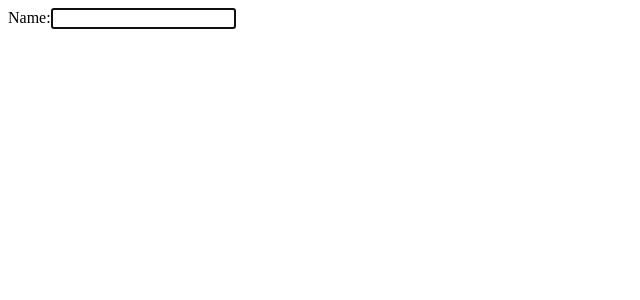
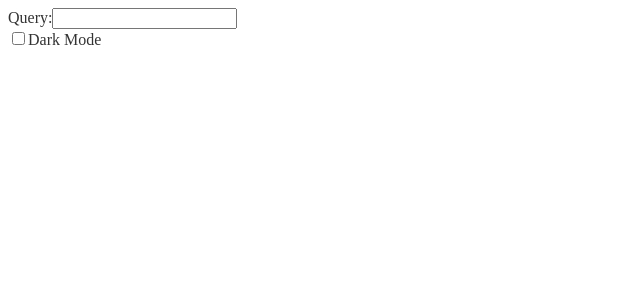
Before and after one commit to ellewright/CourseCareers-React-Unit, a React (Vite) app: page / in a window 1280 px wide. Shown: the top 300 px of the page, without its empty margins (0-640 px from the left). Built offline with nearby package versions, Linux system fonts and the light colour scheme.

Commit message:
Add UseMemoHook.jsx

```diff
--- a/src/App.jsx
+++ b/src/App.jsx
@@ -20,13 +20,14 @@ import RenderRawHTML from "./components/AdvancedComponents/RenderRawHTML"
 import HookRules from "./components/BasicHooks/HookRules"
 import UseRefHook from "./components/BasicHooks/UseRefHook"
 import RefsInClassComponents from "./components/BasicHooks/RefsInClassComponents"
+import UseMemoHook from "./components/BasicHooks/UseMemoHook"
 // import user from './user.json'
 // import './styles.css'
 // import img from './img.jpg'
 
 function App() {
   return (
-    <RefsInClassComponents />
+    <UseMemoHook />
   )
 }
 
--- /dev/null
+++ b/src/components/BasicHooks/UseMemoHook.jsx
@@ -0,0 +1,41 @@
+import { useState, useMemo } from "react"
+
+const LIST = Array(1_000_000)
+    .fill()
+    .map((_, i) => i + 1)
+
+export default function UseMemoHook() {
+    const [query, setQuery] = useState("")
+    const [isDarkMode, setIsDarkMode] = useState(false)
+
+    const filteredList = useMemo(() => {
+        console.log("In memo")
+        return LIST.filter(n => n.toString().includes(query))
+    }, [query]) // prevents list from having to recalc on rerender
+    // when query remains the same
+
+    console.log(filteredList.length)
+
+    return (
+        <div
+            style={{
+                background: isDarkMode ? "#333" : "white",
+                color: isDarkMode ? "white" : "#333"
+            }}
+        >
+            <label>
+                Query:
+                <input value={query} onChange={e => setQuery(e.target.value)} />
+            </label>
+            <br />
+            <label>
+                <input
+                    type="checkbox"
+                    onChange={e => setIsDarkMode(e.target.checked)}
+                    checked={isDarkMode}
+                />
+                Dark Mode
+            </label>
+        </div>
+    )
+}
```
